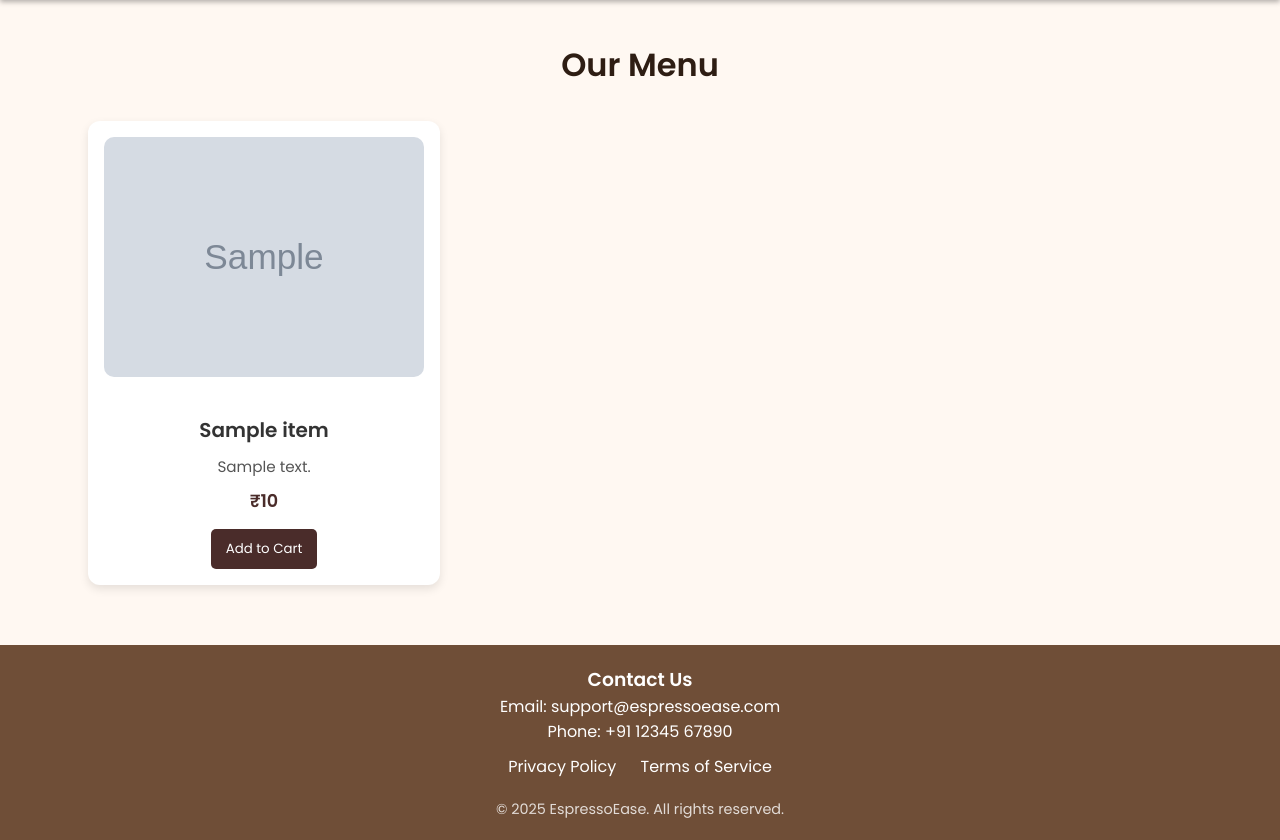
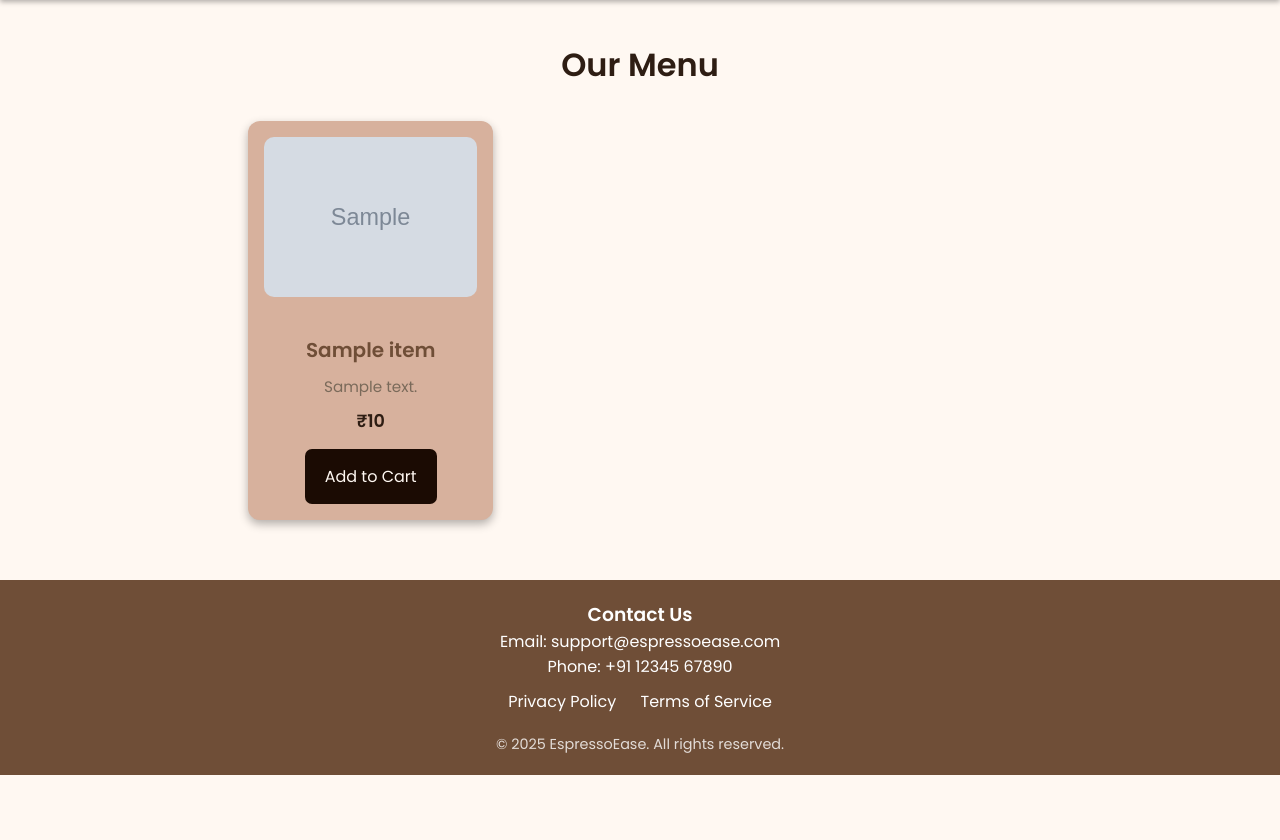
Before and after one commit to e1af-nadaf/EspressoEase-v2, a PHP site: page /EspressoEase-v2/customer/menu/menu.php in a window 1280 px wide. Shown: the part 99-939 px from the top of the page. After the commit the page ends 874 px from the top, so only its background shows below. Run offline with PHP 8.4, Linux system fonts and the light colour scheme; tables that the repository leaves empty or names only in its code hold one stand-in row (values such as "Sample post"); grey boxes marked "Sample" are stand-in pictures.

Commit message:
Updated menu page

```diff
--- a/assets/css/style.css
+++ b/assets/css/style.css
@@ -199,9 +199,9 @@ header > nav {
 }
 
 .menu-container .menu-grid .menu-card {
-  background: var(--card-bg, #fff);
+  background-color: var(--accent);
   border-radius: 12px;
-  box-shadow: 0 4px 10px rgba(0, 0, 0, 0.1);
+  box-shadow: 0 4px 10px rgba(0, 0, 0, 0.3);
   overflow: hidden;
   padding: 1rem;
   transition: transform 0.2s ease;
@@ -213,7 +213,7 @@ header > nav {
 
 .menu-container .menu-grid .menu-card img {
   width: 100%;
-  height: 15rem;
+  height: 10rem;
   object-fit: cover;
   border-radius: 10px;
   margin-bottom: 1rem;
@@ -222,34 +222,35 @@ header > nav {
 .menu-container .menu-grid .menu-card h2 {
   margin: 15px 0 10px;
   font-size: 1.25rem;
-  color: #333;
+  color: var(--primary);
 }
 
 .menu-container .menu-grid .menu-card .description {
   font-size: 0.95rem;
-  color: #555;
+  color: var(--secondary-text);
   margin-bottom: 10px;
 }
 
 .menu-container .menu-grid .menu-card .price {
   font-size: 1.1rem;
   font-weight: bold;
-  color: #4a2c2a;
+  color: var(--text-main);
   margin-bottom: 15px;
 }
 
 .menu-container .menu-grid .menu-card .add-to-cart {
-  background: #4a2c2a;
-  color: #fff;
-  padding: 10px 15px;
+  background-color: var(--link);
+  color: var(--background);
+  padding: 15px 20px;
   border: none;
-  border-radius: 5px;
+  border-radius: 7px;
   cursor: pointer;
+  font-size: 1rem;
   transition: background 0.2s ease;
 }
 
 .menu-container .menu-grid .menu-card .add-to-cart:hover {
-  background: #6b3f3c;
+  background-color: var(--primary);
 }
 
 /* Footer */
--- a/customer/authorization/login.php
+++ b/customer/authorization/login.php
@@ -35,7 +35,7 @@ if ($_SERVER["REQUEST_METHOD"] == "POST") {
                 $_SESSION["username"] = $user["username"];
                 $_SESSION["email"] = $user["email"];
 
-                header("Location: ../menu.php");
+                header("Location: ../menu/menu.php");
                 exit();
             } else {
                 $error = "Invalid password!";
```
